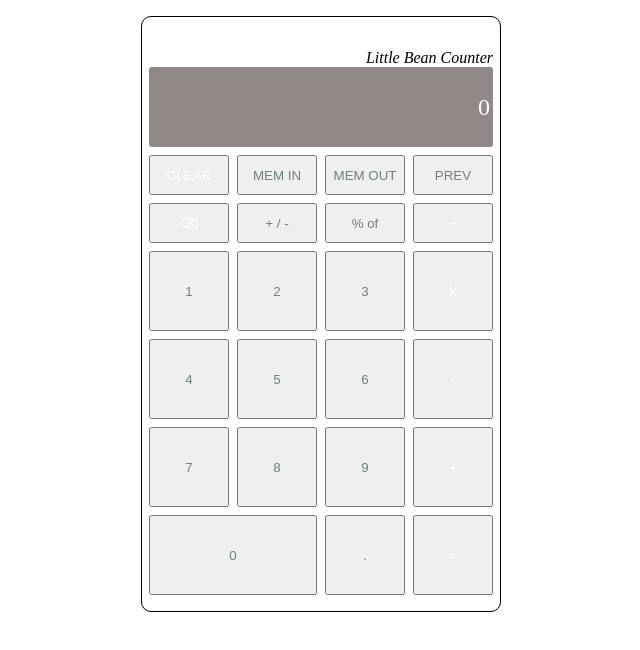
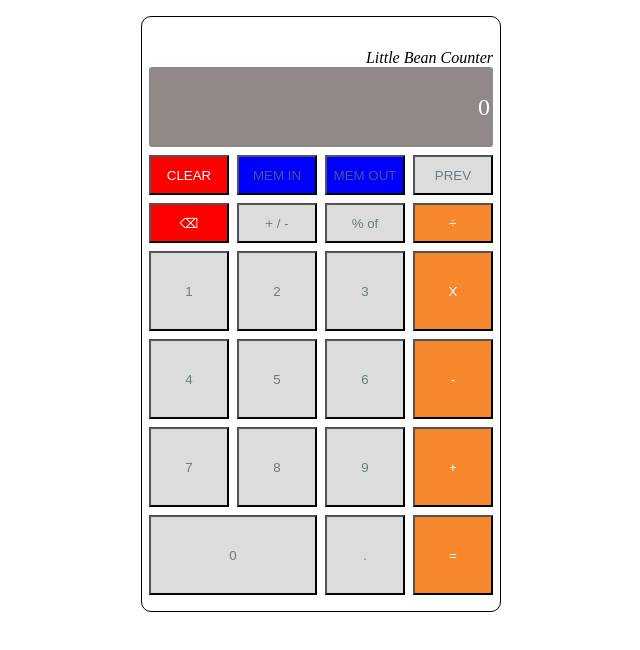
Before and after one commit to andrewtdinh/demoProjects, a Gatsby site: page /calculator in a window 1280 px wide. Shown: the whole page, without its empty margins (319-959 px from the left). Built offline with nearby package versions, Linux system fonts and the light colour scheme; Gatsby itself is replaced by a stand-in of ours.

Commit message:
Make background-color a Button prop

```diff
--- a/src/projects/calculator/index.jsx
+++ b/src/projects/calculator/index.jsx
@@ -42,6 +42,7 @@ const renderButtons = () => {
         name={name}
         label={label}
         color={color}
+        bgColor={bgColor}
       />
     )
   })
```
